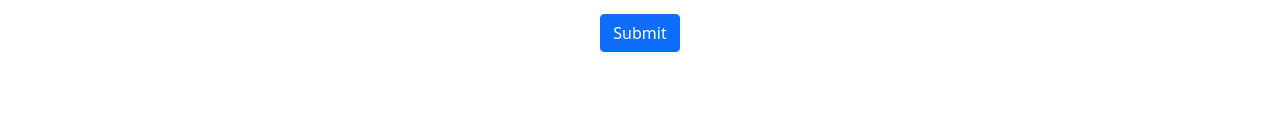
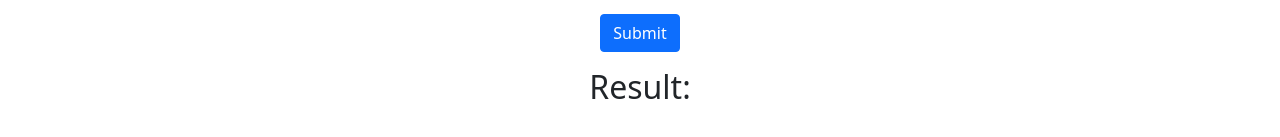
Before and after one commit to trieule50/speech-audit-client, a React (Create React App) app: page /tone in a window 1280 px wide. Shown: the part 187-324 px from the top of the page. Built offline with nearby package versions, Linux system fonts and the light colour scheme.

Commit message:
Update README

```diff
--- a/src/App.js
+++ b/src/App.js
@@ -1,6 +1,6 @@
 //imports from React
 import './App.css';
-import { Route, Switch } from 'react-router-dom';
+import { Route, Switch, useHistory } from 'react-router-dom';
 import { useState,useEffect } from 'react';
 
 //imports components
@@ -13,6 +13,8 @@ import Tone from './components/Tone';
 
 
 function App() {
+
+  const history = useHistory()
 
   const [loggedIn, setLoggedIn] = useState(
 		localStorage.getItem('token', 'email') ? true : false
@@ -46,7 +48,8 @@ function App() {
     setLoggedIn(false);
 		setUserInfo(null);
 		localStorage.removeItem('token');
-    localStorage.removeItem('email')
+    localStorage.removeItem('email');
+    history.push('/')
   }
 
   useEffect(() =>{
--- a/src/components/Tone/index.js
+++ b/src/components/Tone/index.js
@@ -9,7 +9,7 @@ const Tone = () =>{
 
     const [formData, setFormData] = useState(initialFormData)
 
-    const [tone, setTone] = useState('')
+    const [tone, setTone] = useState([])
 
     const _handleChange = (event) => {
 		setFormData((prevState) => {
@@ -29,8 +29,7 @@ const Tone = () =>{
             if(response.status === 200){
                 console.log('success!')
                 const data = await response.json()
-                setTone(data.result.document_tone.tones[0].tone_name)
-                // setFormData()
+                setTone(data.result.document_tone.tones)
             }
         }catch(error){
             console.log(error)
@@ -58,9 +57,16 @@ const Tone = () =>{
             </Container>
             <Container>
             <div>
-                <h1>{tone}</h1>
+                <h2>Result:</h2>
+                {tone.map((data, i) => {
+                    if(!tone){
+                        return <h3>No tone detected. Try Again.</h3>
+                    }else{
+                    return(
+                        <h3 key={i}>{data.tone_name}</h3>
+                    )}
+                })}
             </div>
-
             </Container>
         </div>
     )
```
Also changed, not shown: 1 other file (tests, documents, lock files or other folders).
